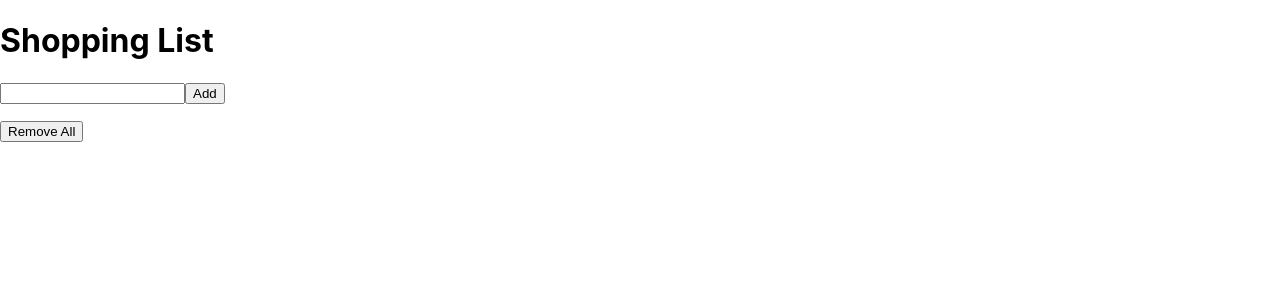
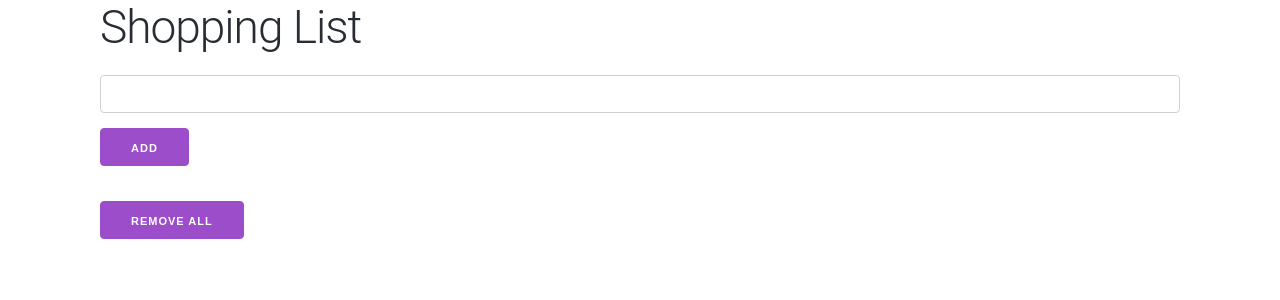
Before and after one commit to tomokr/what_to_bring, a React (Create React App) app: page / in a window 1280 px wide. Shown: the top 300 px of the page. Built offline with nearby package versions, Linux system fonts and the light colour scheme.

Commit message:
Add milligram - CSS framework

```diff
--- a/package.json
+++ b/package.json
@@ -11,6 +11,7 @@
     "@types/node": "^16.4.12",
     "@types/react": "^17.0.15",
     "@types/react-dom": "^17.0.9",
+    "milligram": "^1.4.1",
     "react": "^17.0.2",
     "react-dom": "^17.0.2",
     "react-scripts": "4.0.3",
--- a/src/App.css
+++ b/src/App.css
@@ -36,3 +36,8 @@
     transform: rotate(360deg);
   }
 }
+
+.title {
+  color: #282c34;
+
+}
--- a/src/App.tsx
+++ b/src/App.tsx
@@ -1,5 +1,6 @@
 import React, { Fragment, useState } from "react";
 import "./App.css";
+import "milligram";
 
 function App() {
   const [items, setItems] = useState<string[]>([]);
@@ -18,7 +19,8 @@ function App() {
 
   return (
     <Fragment>
-      <h1>Shopping List</h1>
+      <div className="container">
+        <h1 className="title">Shopping List</h1>
         <div className="ShoppingListMain">
           <div className="header">
             <form onSubmit={handleChange}>
@@ -46,6 +48,7 @@ function App() {
         </div>
 
         <button onClick={() => removeAll()}>Remove All</button>
+      </div>
     </Fragment>
   );
 }
```
Also changed, not shown: 1 other file (tests, documents, lock files or other folders). Lines whose indentation alone changed are shown as unchanged.
